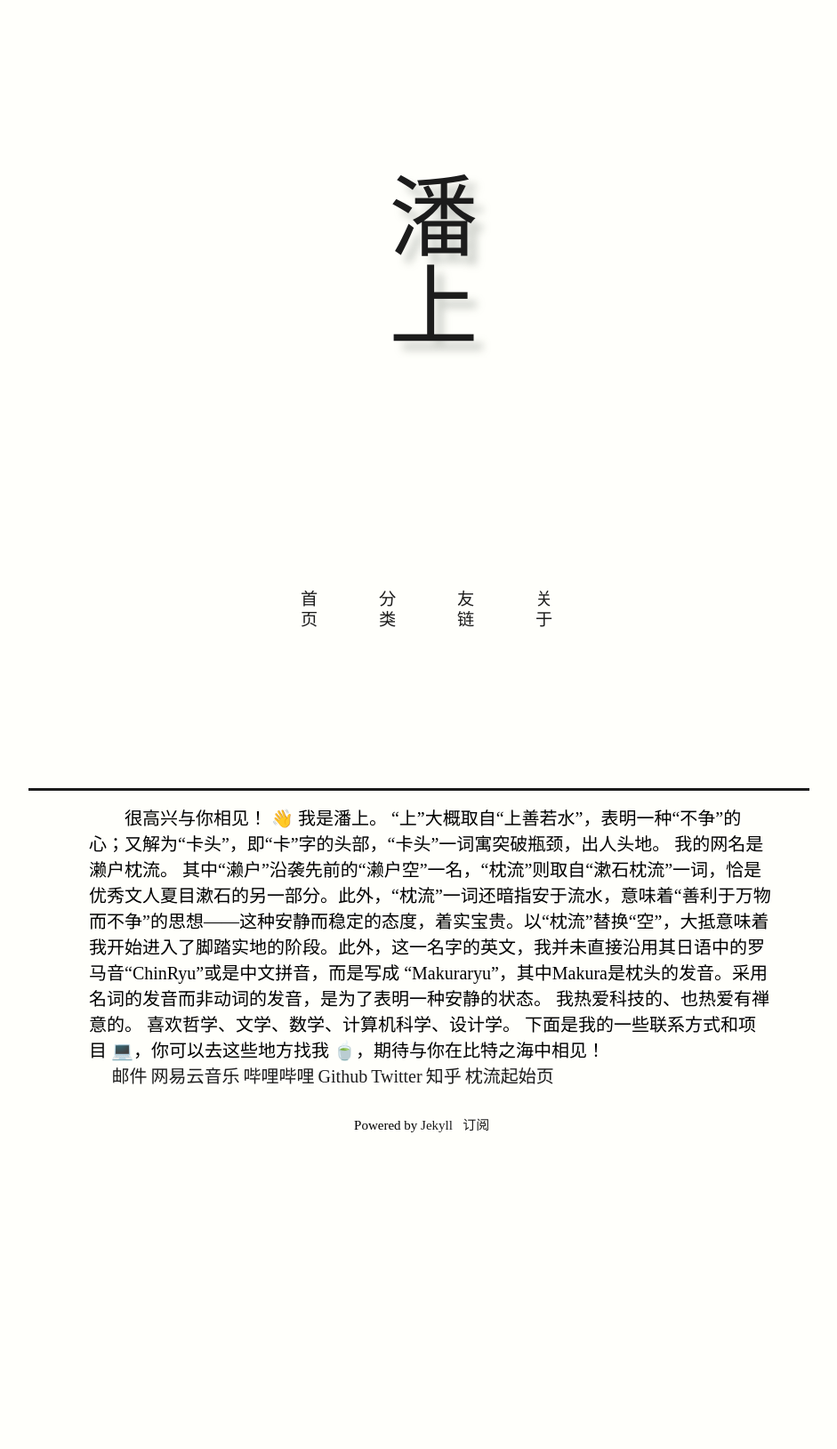
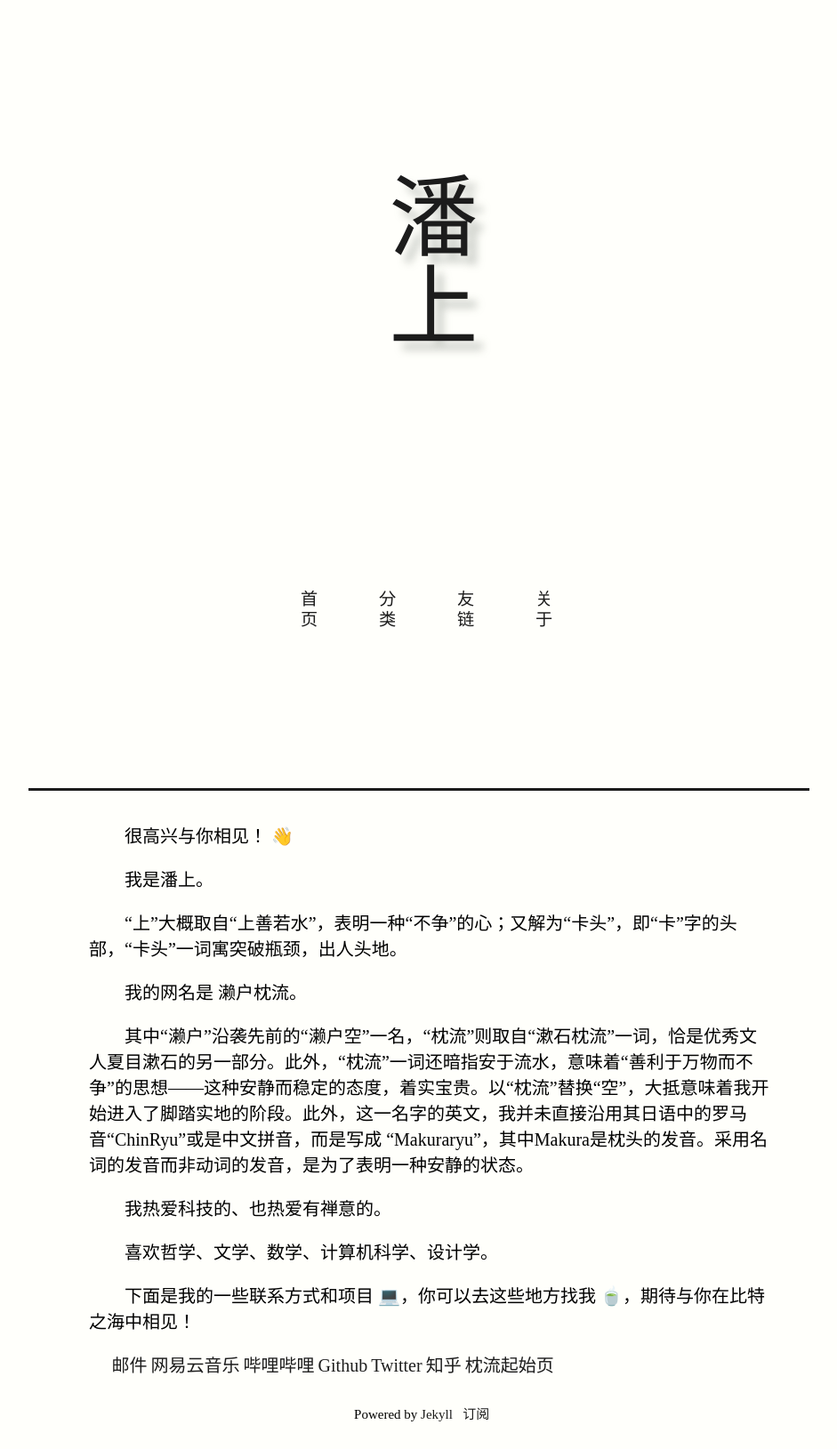
Before and after one commit to Makuraryu/Makuraryu.github.io, a Jekyll site: the page built from pages/about.md, in a window 1280 px wide. Shown: the whole page at 89% size, without its empty margins (164-1105 px from the left). Built offline with Jekyll 4.4.1, drawn with Linux system fonts in a browser that asks for light colours; some web fonts are replaced; before the commit the page ends 1304 px from its top, so only the background shows below that.

Commit message:
Add files via upload

```diff
--- a/css/default.css
+++ b/css/default.css
@@ -360,12 +360,15 @@
   text-indent: 2em;
   font-size: 20px;
 }
-
+.mylinks{
+  white-space: nowrap;
+}
 .mylinks>a{
   font-size: 20px;
   position:relative;
   left:2vw;
   transition:.2s;
+  white-space: nowrap;
 }
 .mylinks>a::before{
   content:">";
--- a/pages/about.md
+++ b/pages/about.md
@@ -6,21 +6,21 @@
 permalink: /about/
 ---
 <div class="about">
-很高兴与你相见！ 👋
+<p>很高兴与你相见！ 👋</p>
 
-我是潘上。
+<p>我是潘上。</p>
 
-“上”大概取自“上善若水”，表明一种“不争”的心；又解为“卡头”，即“卡”字的头部，“卡头”一词寓突破瓶颈，出人头地。
+<p>“上”大概取自“上善若水”，表明一种“不争”的心；又解为“卡头”，即“卡”字的头部，“卡头”一词寓突破瓶颈，出人头地。</p>
 
-我的网名是 濑户枕流。
+<p>我的网名是 濑户枕流。</p>
 
-其中“濑户”沿袭先前的“濑户空”一名，“枕流”则取自“漱石枕流”一词，恰是优秀文人夏目漱石的另一部分。此外，“枕流”一词还暗指安于流水，意味着“善利于万物而不争”的思想——这种安静而稳定的态度，着实宝贵。以“枕流”替换“空”，大抵意味着我开始进入了脚踏实地的阶段。此外，这一名字的英文，我并未直接沿用其日语中的罗马音“ChinRyu”或是中文拼音，而是写成 “Makuraryu”，其中Makura是枕头的发音。采用名词的发音而非动词的发音，是为了表明一种安静的状态。
+<p>其中“濑户”沿袭先前的“濑户空”一名，“枕流”则取自“漱石枕流”一词，恰是优秀文人夏目漱石的另一部分。此外，“枕流”一词还暗指安于流水，意味着“善利于万物而不争”的思想——这种安静而稳定的态度，着实宝贵。以“枕流”替换“空”，大抵意味着我开始进入了脚踏实地的阶段。此外，这一名字的英文，我并未直接沿用其日语中的罗马音“ChinRyu”或是中文拼音，而是写成 “Makuraryu”，其中Makura是枕头的发音。采用名词的发音而非动词的发音，是为了表明一种安静的状态。</p>
 
-我热爱科技的、也热爱有禅意的。
+<p>我热爱科技的、也热爱有禅意的。</p>
 
-喜欢哲学、文学、数学、计算机科学、设计学。
+<p>喜欢哲学、文学、数学、计算机科学、设计学。</p>
 
-下面是我的一些联系方式和项目 💻，你可以去这些地方找我 🍵，期待与你在比特之海中相见！
+<p>下面是我的一些联系方式和项目 💻，你可以去这些地方找我 🍵，期待与你在比特之海中相见！</p>
 </div>
 <div class="mylinks">
 <a href="mailto:pumshang2004@163.com">邮件</a>
```
